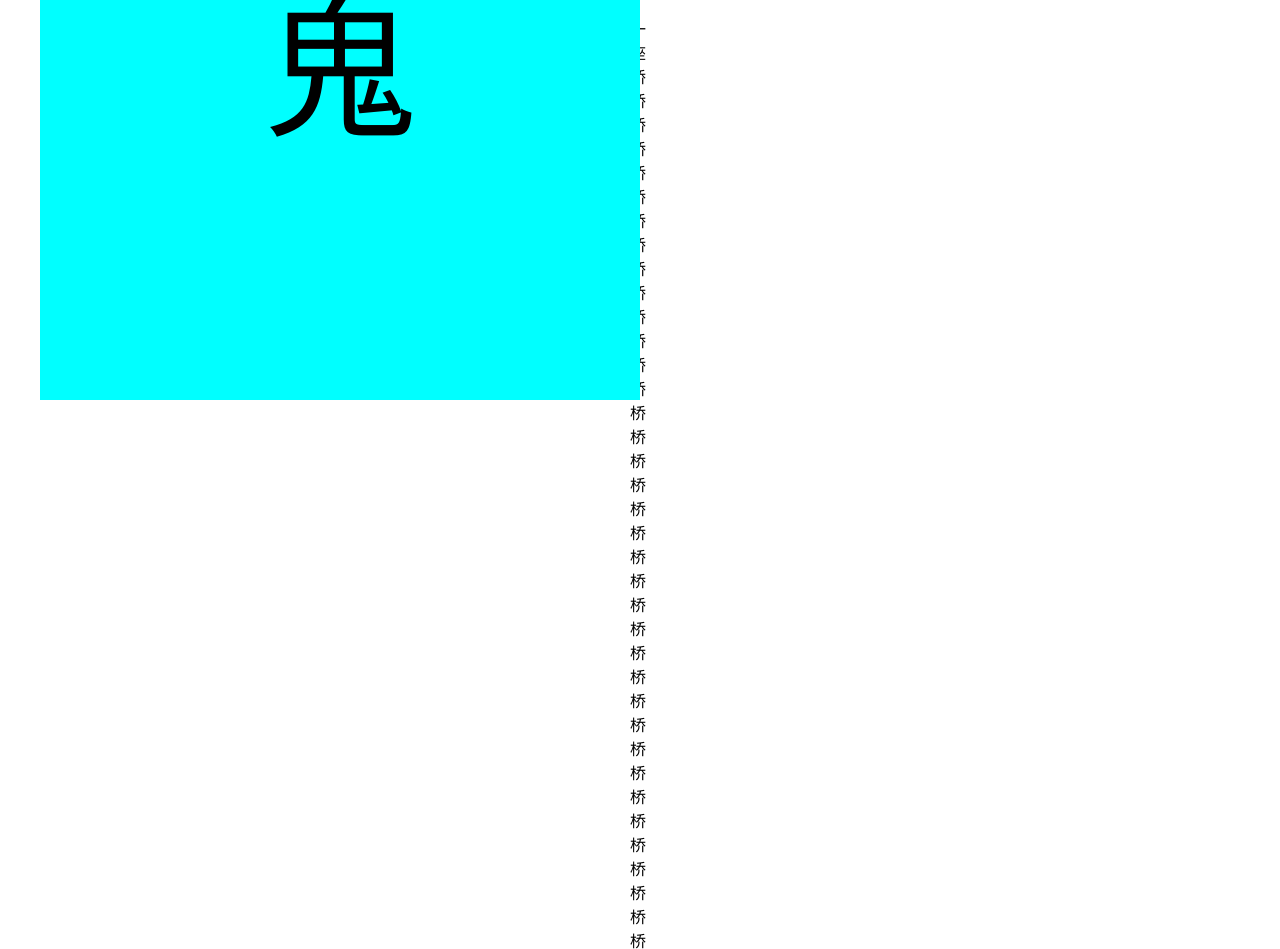
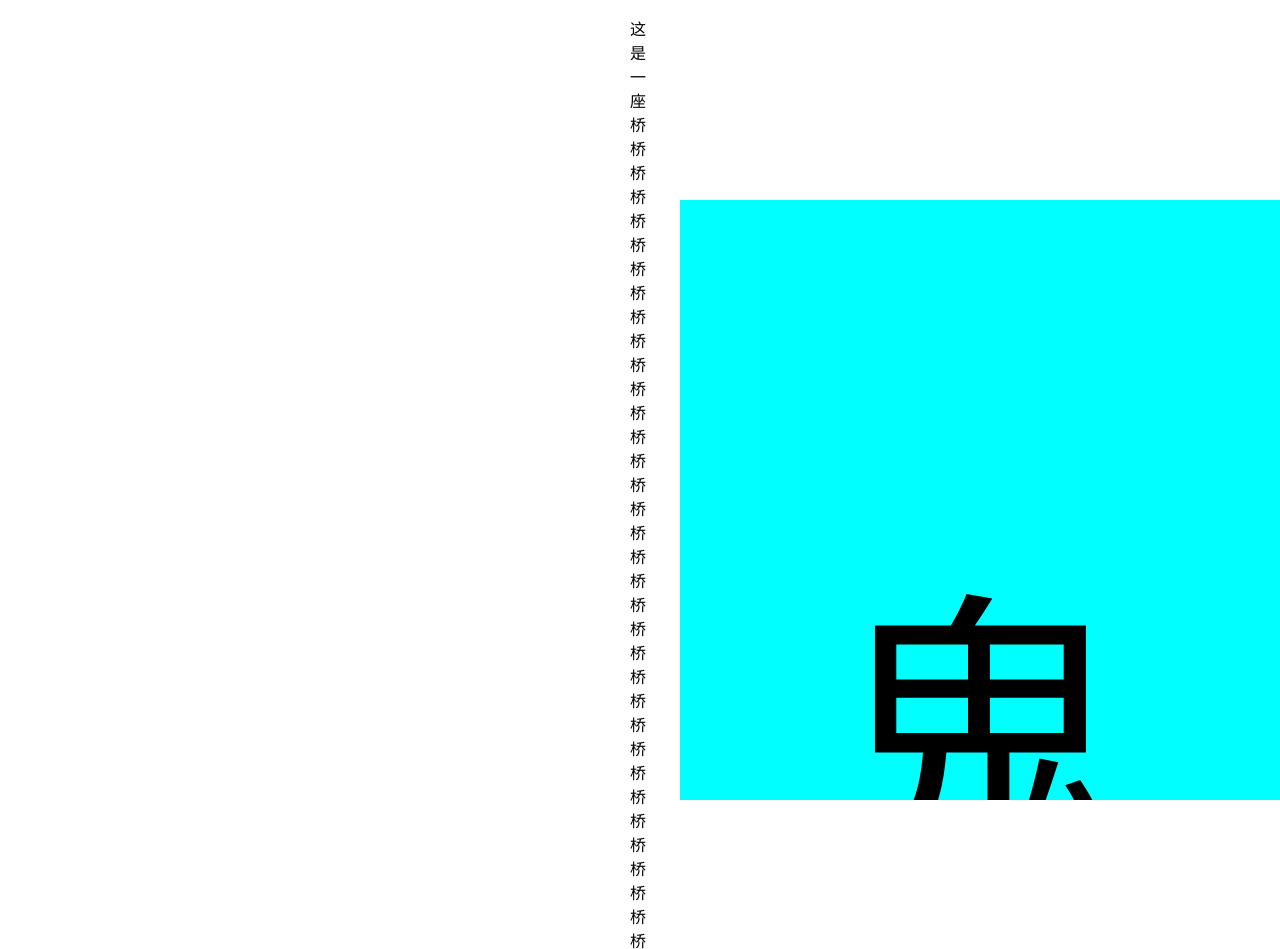
Before and after one commit to hhymx/Web, a plain HTML site: page HelloHBuilder/BOM练习.html in a window 1280 px wide. Shown: the top 949 px of the page. Drawn offline with Linux system fonts and the light colour scheme.

Commit message:
Signed-off-by: hhymx <1719662480@qq.com>

```diff
--- a/HelloHBuilder/BOM练习.html
+++ b/HelloHBuilder/BOM练习.html
@@ -13,8 +13,8 @@
 				text-align: center;
 				overflow: hidden;
 				position: fixed;
-				right: 50%;
-				bottom: 50%;
+				right: 0;
+				bottom: 0;
 			}
 		</style>
 		<script type="text/javascript">
@@ -77,10 +77,10 @@
 
 	<body>
 		<div id="di1">
-			<p style="font-size: 150px;">鬼</p>
+			<p style="font-size: 300px;">鬼</p>
 		</div>
 		<div style="width: 20px;height: 1000px;margin: auto;">
-			<p>一座桥桥桥桥桥桥桥桥桥桥桥桥桥桥桥桥桥桥桥桥桥桥桥桥桥桥桥桥桥桥桥桥桥桥桥桥桥桥桥桥桥桥桥桥桥桥桥桥桥桥桥桥桥桥桥桥桥桥桥桥桥桥桥桥桥桥桥桥桥桥桥桥桥桥桥桥桥桥桥桥桥桥</p>
+			<p>这是一座桥桥桥桥桥桥桥桥桥桥桥桥桥桥桥桥桥桥桥桥桥桥桥桥桥桥桥桥桥桥桥桥桥桥桥桥桥桥桥桥桥桥桥桥桥桥桥桥桥桥桥桥桥桥桥桥桥桥桥桥桥桥桥桥桥桥桥桥桥桥桥桥桥桥桥桥桥桥桥桥桥桥 | | | | | | | | | | | | | | | 鬼</p>
 		</div>
 	</body>
 
```
